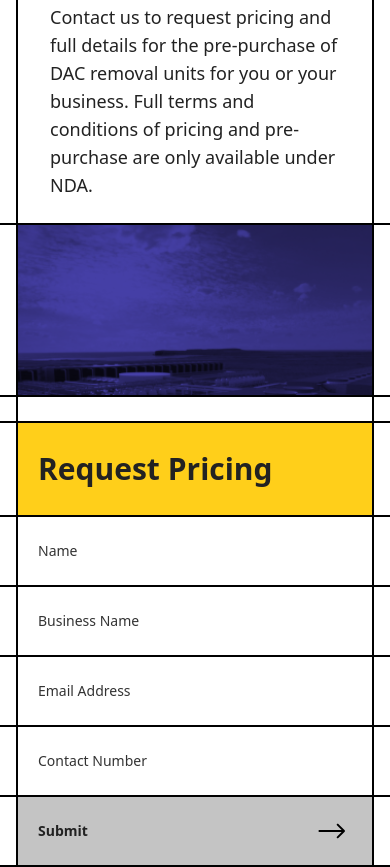
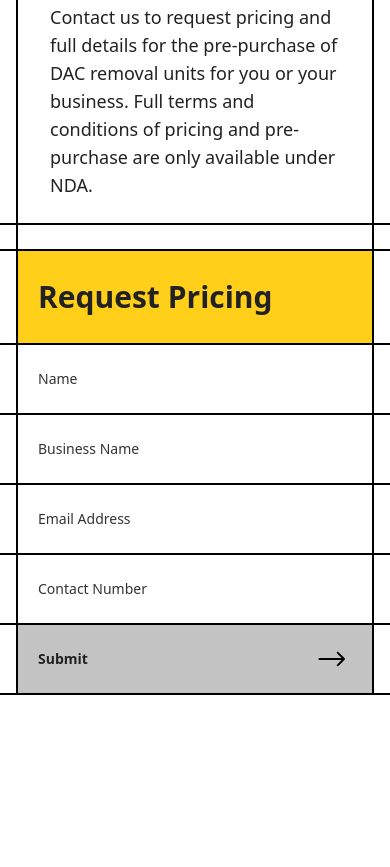
Before and after one commit to mabouguerra/bezero, a website: page index.html in a window 390 px wide. Shown: the part 4814-5681 px from the top of the page. After the commit the page ends 5509 px from the top, so only its background shows below. Drawn offline with nearby package versions, Linux system fonts and the light colour scheme; files that its build step writes are made by us from their sources.

Commit message:
pricing mobie page

```diff
--- a/index.html
+++ b/index.html
@@ -1623,20 +1623,9 @@
         </div>
       </div>
       <div class="border-b-2 border-black">
-        <div class="mx-4 border-l-2 border-r-2 border-black">
-          <div class="bg-[#09008C] bg-opacity-75">
-            <img
-              src="./assets/process-mobile-2.png"
-              alt="process"
-              class="object-cover w-full h-full mix-blend-multiply"
-            />
-          </div>
-        </div>
+        <div class="h-6 mx-4 border-l-2 border-r-2 border-black"></div>
       </div>
       <form>
-        <div class="border-b-2 border-black">
-          <div class="h-6 mx-4 border-l-2 border-r-2 border-black"></div>
-        </div>
         <div class="border-b-2 border-black">
           <div
             class="
```
